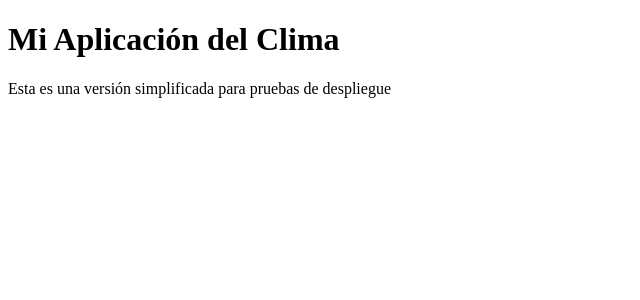
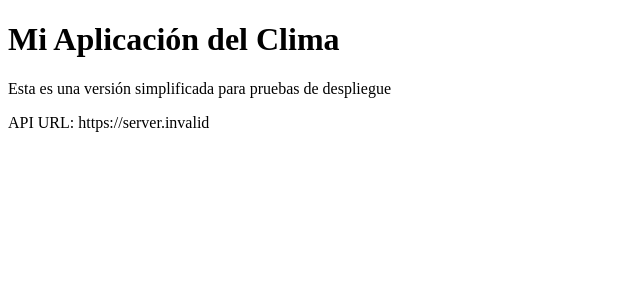
Before and after one commit to andres-verdenelli/weather-app, a React (Vite) app in the folder client/: page / in a window 1280 px wide. Shown: the top 300 px of the page, without its empty margins (0-640 px from the left). Built offline with nearby package versions, Linux system fonts and the light colour scheme; no server answers.

Commit message:
printing .env for testing porpuses

```diff
--- a/client/src/App.jsx
+++ b/client/src/App.jsx
@@ -1,33 +1,10 @@
-// Comentamos temporalmente las importaciones que no usaremos
-// import { useState, useEffect } from 'react'
-// import { getWeatherData } from './services/weatherApi'
-// import WeatherCard from './components/WeatherCard'
-// import SearchBox from './components/SearchBox'
-// import './App.css'
-
 function App() {
-  // Comentamos todo el estado y efectos
-  // const [weather, setWeather] = useState(null)
-  // const [city, setCity] = useState('')
-  // const [error, setError] = useState(null)
-
-  // useEffect(() => {
-  //   // ... código comentado
-  // }, [city])
-
-  // const handleSearch = async (searchCity) => {
-  //   // ... código comentado
-  // }
-
   return (
     <div className='App'>
       <h1>Mi Aplicación del Clima</h1>
       <p>Esta es una versión simplificada para pruebas de despliegue</p>
-      {/* Comentamos temporalmente los componentes
-      <SearchBox onSearch={handleSearch} />
-      {error && <p className="error">{error}</p>}
-      {weather && <WeatherCard weather={weather} />}
-      */}
+
+      <p>API URL: {import.meta.env.VITE_API_URL || 'No configurada'}</p>
     </div>
   )
 }
```
